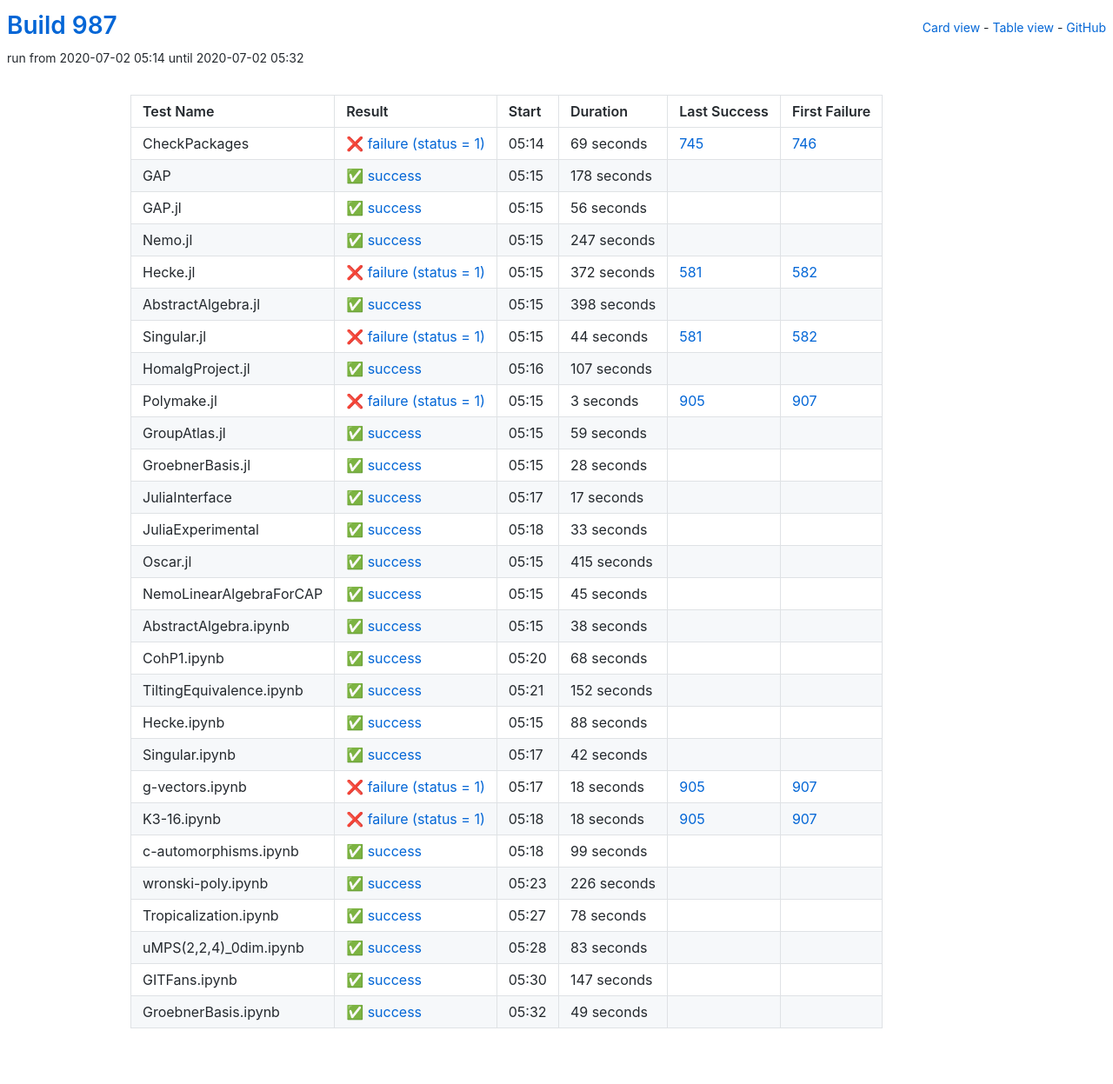
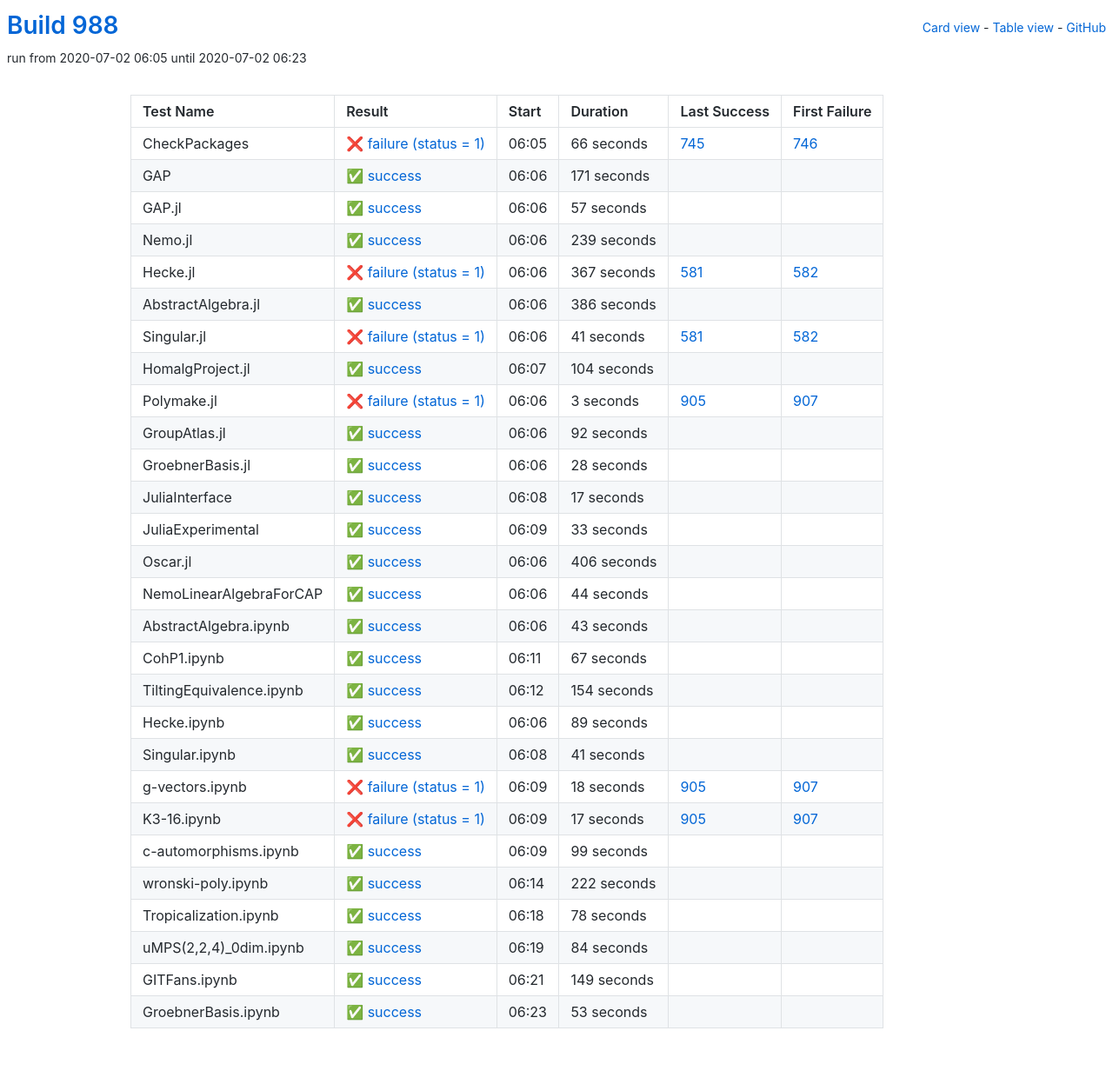
Before and after one commit to oscar-system/oscar-ci-status-1.4, a Jekyll site: the page built from table.html, in a window 1280 px wide. Shown: the whole page at 87% size. Built offline with Jekyll 4.4.1, drawn with Linux system fonts in a browser that asks for light colours.

Commit message:
Build #988

```diff
--- a/_data/ci.yml
+++ b/_data/ci.yml
@@ -1,6 +1,6 @@
 ---
-build: 987
-build_url: https://oscarci.mathematik.uni-kl.de/job/oscar-julia-1.4/987/
+build: 988
+build_url: https://oscarci.mathematik.uni-kl.de/job/oscar-julia-1.4/988/
 job: oscar-julia-1.4
 organization: oscar-system
 repo: oscar-ci-status-1.4
@@ -8,104 +8,104 @@ repourl: https://github.com/oscar-system/oscar-ci-status-1.4
 tests:
 - name: CheckPackages
   id: checkpackages
-  log: https://oscarci.mathematik.uni-kl.de/job/oscar-julia-1.4/987/artifact/logs/build-987/CheckPackages.log
-  start: 2020-07-02 05:14
+  log: https://oscarci.mathematik.uni-kl.de/job/oscar-julia-1.4/988/artifact/logs/build-988/CheckPackages.log
+  start: 2020-07-02 06:05
   success: false
   exitcode: 1
   status: failure
-  duration: 69
+  duration: 66
   last_success: 745
   last_success_url: https://oscarci.mathematik.uni-kl.de/job/oscar-julia-1.4/745/
   first_failure: 746
   first_failure_url: https://oscarci.mathematik.uni-kl.de/job/oscar-julia-1.4/746/
 - name: GAP
   id: gap
-  log: https://oscarci.mathematik.uni-kl.de/job/oscar-julia-1.4/987/artifact/logs/build-987/GAP.log
-  start: 2020-07-02 05:15
+  log: https://oscarci.mathematik.uni-kl.de/job/oscar-julia-1.4/988/artifact/logs/build-988/GAP.log
+  start: 2020-07-02 06:06
   success: true
   exitcode: 0
   status: success
-  duration: 178
+  duration: 171
   last_success: false
   last_success_url:
   first_failure: false
   first_failure_url:
 - name: GAP.jl
   id: gap-jl
-  log: https://oscarci.mathematik.uni-kl.de/job/oscar-julia-1.4/987/artifact/logs/build-987/GAP.jl.log
-  start: 2020-07-02 05:15
+  log: https://oscarci.mathematik.uni-kl.de/job/oscar-julia-1.4/988/artifact/logs/build-988/GAP.jl.log
+  start: 2020-07-02 06:06
   success: true
   exitcode: 0
   status: success
-  duration: 56
+  duration: 57
   last_success: false
   last_success_url:
   first_failure: false
   first_failure_url:
 - name: Nemo.jl
   id: nemo-jl
-  log: https://oscarci.mathematik.uni-kl.de/job/oscar-julia-1.4/987/artifact/logs/build-987/Nemo.jl.log
-  start: 2020-07-02 05:15
+  log: https://oscarci.mathematik.uni-kl.de/job/oscar-julia-1.4/988/artifact/logs/build-988/Nemo.jl.log
+  start: 2020-07-02 06:06
   success: true
   exitcode: 0
   status: success
-  duration: 247
+  duration: 239
   last_success: false
   last_success_url:
   first_failure: false
   first_failure_url:
 - name: Hecke.jl
   id: hecke-jl
-  log: https://oscarci.mathematik.uni-kl.de/job/oscar-julia-1.4/987/artifact/logs/build-987/Hecke.jl.log
-  start: 2020-07-02 05:15
+  log: https://oscarci.mathematik.uni-kl.de/job/oscar-julia-1.4/988/artifact/logs/build-988/Hecke.jl.log
+  start: 2020-07-02 06:06
   success: false
   exitcode: 1
   status: failure
-  duration: 372
+  duration: 367
   last_success: 581
   last_success_url: https://oscarci.mathematik.uni-kl.de/job/oscar-julia-1.4/581/
   first_failure: 582
   first_failure_url: https://oscarci.mathematik.uni-kl.de/job/oscar-julia-1.4/582/
 - name: AbstractAlgebra.jl
   id: abstractalgebra-jl
-  log: https://oscarci.mathematik.uni-kl.de/job/oscar-julia-1.4/987/artifact/logs/build-987/AbstractAlgebra.jl.log
-  start: 2020-07-02 05:15
+  log: https://oscarci.mathematik.uni-kl.de/job/oscar-julia-1.4/988/artifact/logs/build-988/AbstractAlgebra.jl.log
+  start: 2020-07-02 06:06
   success: true
   exitcode: 0
   status: success
-  duration: 398
+  duration: 386
   last_success: false
   last_success_url:
   first_failure: false
   first_failure_url:
 - name: Singular.jl
   id: singular-jl
-  log: https://oscarci.mathematik.uni-kl.de/job/oscar-julia-1.4/987/artifact/logs/build-987/Singular.jl.log
-  start: 2020-07-02 05:15
+  log: https://oscarci.mathematik.uni-kl.de/job/oscar-julia-1.4/988/artifact/logs/build-988/Singular.jl.log
+  start: 2020-07-02 06:06
   success: false
   exitcode: 1
   status: failure
-  duration: 44
+  duration: 41
   last_success: 581
   last_success_url: https://oscarci.mathematik.uni-kl.de/job/oscar-julia-1.4/581/
   first_failure: 582
   first_failure_url: https://oscarci.mathematik.uni-kl.de/job/oscar-julia-1.4/582/
 - name: HomalgProject.jl
   id: homalgproject-jl
-  log: https://oscarci.mathematik.uni-kl.de/job/oscar-julia-1.4/987/artifact/logs/build-987/HomalgProject.jl.log
-  start: 2020-07-02 05:16
+  log: https://oscarci.mathematik.uni-kl.de/job/oscar-julia-1.4/988/artifact/logs/build-988/HomalgProject.jl.log
+  start: 2020-07-02 06:07
   success: true
   exitcode: 0
   status: success
-  duration: 107
+  duration: 104
   last_success: false
   last_success_url:
   first_failure: false
   first_failure_url:
 - name: Polymake.jl
   id: polymake-jl
-  log: https://oscarci.mathematik.uni-kl.de/job/oscar-julia-1.4/987/artifact/logs/build-987/Polymake.jl.log
-  start: 2020-07-02 05:15
+  log: https://oscarci.mathematik.uni-kl.de/job/oscar-julia-1.4/988/artifact/logs/build-988/Polymake.jl.log
+  start: 2020-07-02 06:06
   success: false
   exitcode: 1
   status: failure
@@ -116,20 +116,20 @@ tests:
   first_failure_url: https://oscarci.mathematik.uni-kl.de/job/oscar-julia-1.4/907/
 - name: GroupAtlas.jl
   id: groupatlas-jl
-  log: https://oscarci.mathematik.uni-kl.de/job/oscar-julia-1.4/987/artifact/logs/build-987/GroupAtlas.jl.log
-  start: 2020-07-02 05:15
+  log: https://oscarci.mathematik.uni-kl.de/job/oscar-julia-1.4/988/artifact/logs/build-988/GroupAtlas.jl.log
+  start: 2020-07-02 06:06
   success: true
   exitcode: 0
   status: success
-  duration: 59
+  duration: 92
   last_success: false
   last_success_url:
   first_failure: false
   first_failure_url:
 - name: GroebnerBasis.jl
   id: groebnerbasis-jl
-  log: https://oscarci.mathematik.uni-kl.de/job/oscar-julia-1.4/987/artifact/logs/build-987/GroebnerBasis.jl.log
-  start: 2020-07-02 05:15
+  log: https://oscarci.mathematik.uni-kl.de/job/oscar-julia-1.4/988/artifact/logs/build-988/GroebnerBasis.jl.log
+  start: 2020-07-02 06:06
   success: true
   exitcode: 0
   status: success
@@ -140,8 +140,8 @@ tests:
   first_failure_url:
 - name: JuliaInterface
   id: juliainterface
-  log: https://oscarci.mathematik.uni-kl.de/job/oscar-julia-1.4/987/artifact/logs/build-987/JuliaInterface.log
-  start: 2020-07-02 05:17
+  log: https://oscarci.mathematik.uni-kl.de/job/oscar-julia-1.4/988/artifact/logs/build-988/JuliaInterface.log
+  start: 2020-07-02 06:08
   success: true
   exitcode: 0
   status: success
@@ -152,8 +152,8 @@ tests:
   first_failure_url:
 - name: JuliaExperimental
   id: juliaexperimental
-  log: https://oscarci.mathematik.uni-kl.de/job/oscar-julia-1.4/987/artifact/logs/build-987/JuliaExperimental.log
-  start: 2020-07-02 05:18
+  log: https://oscarci.mathematik.uni-kl.de/job/oscar-julia-1.4/988/artifact/logs/build-988/JuliaExperimental.log
+  start: 2020-07-02 06:09
   success: true
   exitcode: 0
   status: success
@@ -164,92 +164,92 @@ tests:
   first_failure_url:
 - name: Oscar.jl
   id: oscar-jl
-  log: https://oscarci.mathematik.uni-kl.de/job/oscar-julia-1.4/987/artifact/logs/build-987/Oscar.jl.log
-  start: 2020-07-02 05:15
+  log: https://oscarci.mathematik.uni-kl.de/job/oscar-julia-1.4/988/artifact/logs/build-988/Oscar.jl.log
+  start: 2020-07-02 06:06
   success: true
   exitcode: 0
   status: success
-  duration: 415
+  duration: 406
   last_success: false
   last_success_url:
   first_failure: false
   first_failure_url:
 - name: NemoLinearAlgebraForCAP
   id: nemolinearalgebraforcap
-  log: https://oscarci.mathematik.uni-kl.de/job/oscar-julia-1.4/987/artifact/logs/build-987/NemoLinearAlgebraForCAP.log
-  start: 2020-07-02 05:15
+  log: https://oscarci.mathematik.uni-kl.de/job/oscar-julia-1.4/988/artifact/logs/build-988/NemoLinearAlgebraForCAP.log
+  start: 2020-07-02 06:06
   success: true
   exitcode: 0
   status: success
-  duration: 45
+  duration: 44
   last_success: false
   last_success_url:
   first_failure: false
   first_failure_url:
 - name: AbstractAlgebra.ipynb
   id: abstractalgebra-ipynb
-  log: https://oscarci.mathematik.uni-kl.de/job/oscar-julia-1.4/987/artifact/logs/build-987/AbstractAlgebra.ipynb.log
-  start: 2020-07-02 05:15
+  log: https://oscarci.mathematik.uni-kl.de/job/oscar-julia-1.4/988/artifact/logs/build-988/AbstractAlgebra.ipynb.log
+  start: 2020-07-02 06:06
   success: true
   exitcode: 0
   status: success
-  duration: 38
+  duration: 43
   last_success: false
   last_success_url:
   first_failure: false
   first_failure_url:
 - name: CohP1.ipynb
   id: cohp1-ipynb
-  log: https://oscarci.mathematik.uni-kl.de/job/oscar-julia-1.4/987/artifact/logs/build-987/CohP1.ipynb.log
-  start: 2020-07-02 05:20
+  log: https://oscarci.mathematik.uni-kl.de/job/oscar-julia-1.4/988/artifact/logs/build-988/CohP1.ipynb.log
+  start: 2020-07-02 06:11
   success: true
   exitcode: 0
   status: success
-  duration: 68
+  duration: 67
   last_success: false
   last_success_url:
   first_failure: false
   first_failure_url:
 - name: TiltingEquivalence.ipynb
   id: tiltingequivalence-ipynb
-  log: https://oscarci.mathematik.uni-kl.de/job/oscar-julia-1.4/987/artifact/logs/build-987/TiltingEquivalence.ipynb.log
-  start: 2020-07-02 05:21
+  log: https://oscarci.mathematik.uni-kl.de/job/oscar-julia-1.4/988/artifact/logs/build-988/TiltingEquivalence.ipynb.log
+  start: 2020-07-02 06:12
   success: true
   exitcode: 0
   status: success
-  duration: 152
+  duration: 154
   last_success: false
   last_success_url:
   first_failure: false
   first_failure_url:
 - name: Hecke.ipynb
   id: hecke-ipynb
-  log: https://oscarci.mathematik.uni-kl.de/job/oscar-julia-1.4/987/artifact/logs/build-987/Hecke.ipynb.log
-  start: 2020-07-02 05:15
+  log: https://oscarci.mathematik.uni-kl.de/job/oscar-julia-1.4/988/artifact/logs/build-988/Hecke.ipynb.log
+  start: 2020-07-02 06:06
   success: true
   exitcode: 0
   status: success
-  duration: 88
+  duration: 89
   last_success: false
   last_success_url:
   first_failure: false
   first_failure_url:
 - name: Singular.ipynb
   id: singular-ipynb
-  log: https://oscarci.mathematik.uni-kl.de/job/oscar-julia-1.4/987/artifact/logs/build-987/Singular.ipynb.log
-  start: 2020-07-02 05:17
+  log: https://oscarci.mathematik.uni-kl.de/job/oscar-julia-1.4/988/artifact/logs/build-988/Singular.ipynb.log
+  start: 2020-07-02 06:08
   success: true
   exitcode: 0
   status: success
-  duration: 42
+  duration: 41
   last_success: false
   last_success_url:
   first_failure: false
   first_failure_url:
 - name: g-vectors.ipynb
   id: g-vectors-ipynb
-  log: https://oscarci.mathematik.uni-kl.de/job/oscar-julia-1.4/987/artifact/logs/build-987/g-vectors.ipynb.log
-  start: 2020-07-02 05:17
+  log: https://oscarci.mathematik.uni-kl.de/job/oscar-julia-1.4/988/artifact/logs/build-988/g-vectors.ipynb.log
+  start: 2020-07-02 06:09
   success: false
   exitcode: 1
   status: failure
@@ -260,20 +260,20 @@ tests:
   first_failure_url: https://oscarci.mathematik.uni-kl.de/job/oscar-julia-1.4/907/
 - name: K3-16.ipynb
   id: k3-16-ipynb
-  log: https://oscarci.mathematik.uni-kl.de/job/oscar-julia-1.4/987/artifact/logs/build-987/K3-16.ipynb.log
-  start: 2020-07-02 05:18
+  log: https://oscarci.mathematik.uni-kl.de/job/oscar-julia-1.4/988/artifact/logs/build-988/K3-16.ipynb.log
+  start: 2020-07-02 06:09
   success: false
   exitcode: 1
   status: failure
-  duration: 18
+  duration: 17
   last_success: 905
   last_success_url: https://oscarci.mathematik.uni-kl.de/job/oscar-julia-1.4/905/
   first_failure: 907
   first_failure_url: https://oscarci.mathematik.uni-kl.de/job/oscar-julia-1.4/907/
 - name: c-automorphisms.ipynb
   id: c-automorphisms-ipynb
-  log: https://oscarci.mathematik.uni-kl.de/job/oscar-julia-1.4/987/artifact/logs/build-987/c-automorphisms.ipynb.log
-  start: 2020-07-02 05:18
+  log: https://oscarci.mathematik.uni-kl.de/job/oscar-julia-1.4/988/artifact/logs/build-988/c-automorphisms.ipynb.log
+  start: 2020-07-02 06:09
   success: true
   exitcode: 0
   status: success
@@ -284,20 +284,20 @@ tests:
   first_failure_url:
 - name: wronski-poly.ipynb
   id: wronski-poly-ipynb
-  log: https://oscarci.mathematik.uni-kl.de/job/oscar-julia-1.4/987/artifact/logs/build-987/wronski-poly.ipynb.log
-  start: 2020-07-02 05:23
+  log: https://oscarci.mathematik.uni-kl.de/job/oscar-julia-1.4/988/artifact/logs/build-988/wronski-poly.ipynb.log
+  start: 2020-07-02 06:14
   success: true
   exitcode: 0
   status: success
-  duration: 226
+  duration: 222
   last_success: false
   last_success_url:
   first_failure: false
   first_failure_url:
 - name: Tropicalization.ipynb
   id: tropicalization-ipynb
-  log: https://oscarci.mathematik.uni-kl.de/job/oscar-julia-1.4/987/artifact/logs/build-987/Tropicalization.ipynb.log
-  start: 2020-07-02 05:27
+  log: https://oscarci.mathematik.uni-kl.de/job/oscar-julia-1.4/988/artifact/logs/build-988/Tropicalization.ipynb.log
+  start: 2020-07-02 06:18
   success: true
   exitcode: 0
   status: success
@@ -308,36 +308,36 @@ tests:
   first_failure_url:
 - name: uMPS(2,2,4)_0dim.ipynb
   id: umps-2-2-4-0dim-ipynb
-  log: https://oscarci.mathematik.uni-kl.de/job/oscar-julia-1.4/987/artifact/logs/build-987/uMPS-2-2-4-_0dim.ipynb.log
-  start: 2020-07-02 05:28
+  log: https://oscarci.mathematik.uni-kl.de/job/oscar-julia-1.4/988/artifact/logs/build-988/uMPS-2-2-4-_0dim.ipynb.log
+  start: 2020-07-02 06:19
   success: true
   exitcode: 0
   status: success
-  duration: 83
+  duration: 84
   last_success: false
   last_success_url:
   first_failure: false
   first_failure_url:
 - name: GITFans.ipynb
   id: gitfans-ipynb
-  log: https://oscarci.mathematik.uni-kl.de/job/oscar-julia-1.4/987/artifact/logs/build-987/GITFans.ipynb.log
-  start: 2020-07-02 05:30
+  log: https://oscarci.mathematik.uni-kl.de/job/oscar-julia-1.4/988/artifact/logs/build-988/GITFans.ipynb.log
+  start: 2020-07-02 06:21
   success: true
   exitcode: 0
   status: success
-  duration: 147
+  duration: 149
   last_success: false
   last_success_url:
   first_failure: false
   first_failure_url:
 - name: GroebnerBasis.ipynb
   id: groebnerbasis-ipynb
-  log: https://oscarci.mathematik.uni-kl.de/job/oscar-julia-1.4/987/artifact/logs/build-987/GroebnerBasis.ipynb.log
-  start: 2020-07-02 05:32
+  log: https://oscarci.mathematik.uni-kl.de/job/oscar-julia-1.4/988/artifact/logs/build-988/GroebnerBasis.ipynb.log
+  start: 2020-07-02 06:23
   success: true
   exitcode: 0
   status: success
-  duration: 49
+  duration: 53
   last_success: false
   last_success_url:
   first_failure: false
```
Also changed, not shown: README.md.
